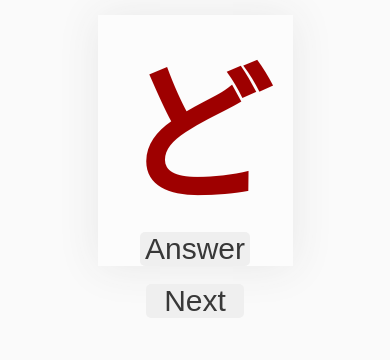
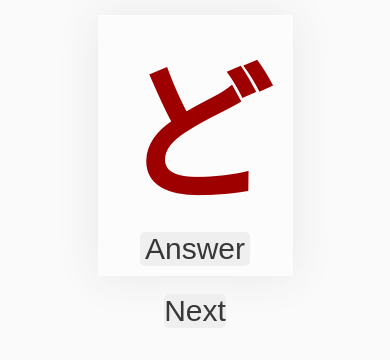
Before and after one commit to JuliusKarl/HiraHero, a React (Create React App) app: page / in a window 390 px wide. Shown: the part 154-514 px from the top of the page. Built offline with nearby package versions, Linux system fonts and the light colour scheme.

Commit message:
button background focus

```diff
--- a/src/index.css
+++ b/src/index.css
@@ -24,16 +24,18 @@ button {
 }
 button:focus, button:active {
     outline: none;
-    background: none;
 }
 
 /* -----  ID's  ----- */
 #answerButton {
-    width: auto;
     padding: 0px 5px;
 }
 #answerButton:hover {
     color: #a3a3a3;
+}
+
+#answerButton:focus, #answerBUtton:active {
+    background: none;
 }
 
 /* -----  Classes  ----- */
@@ -53,5 +55,13 @@ button:focus, button:active {
 
 .textWindow {
     background: #fcfcfc;
+    padding-bottom: 10px;
     box-shadow: 0px 1px 40px #e8e8e8;
 }
+
+/* -----  Media Queries  ----- */
+@media screen and (max-width: 500px) {
+    button {
+        width: auto;
+    }
+}
```
